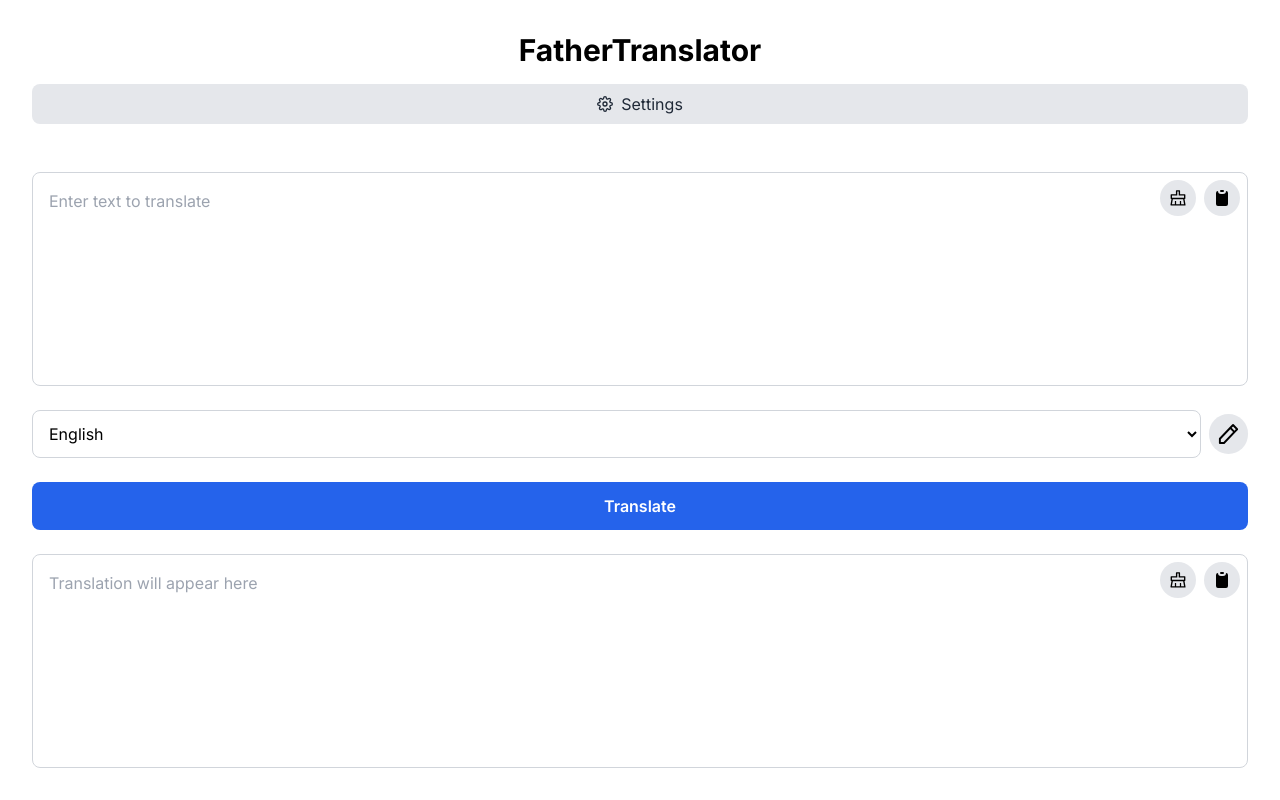
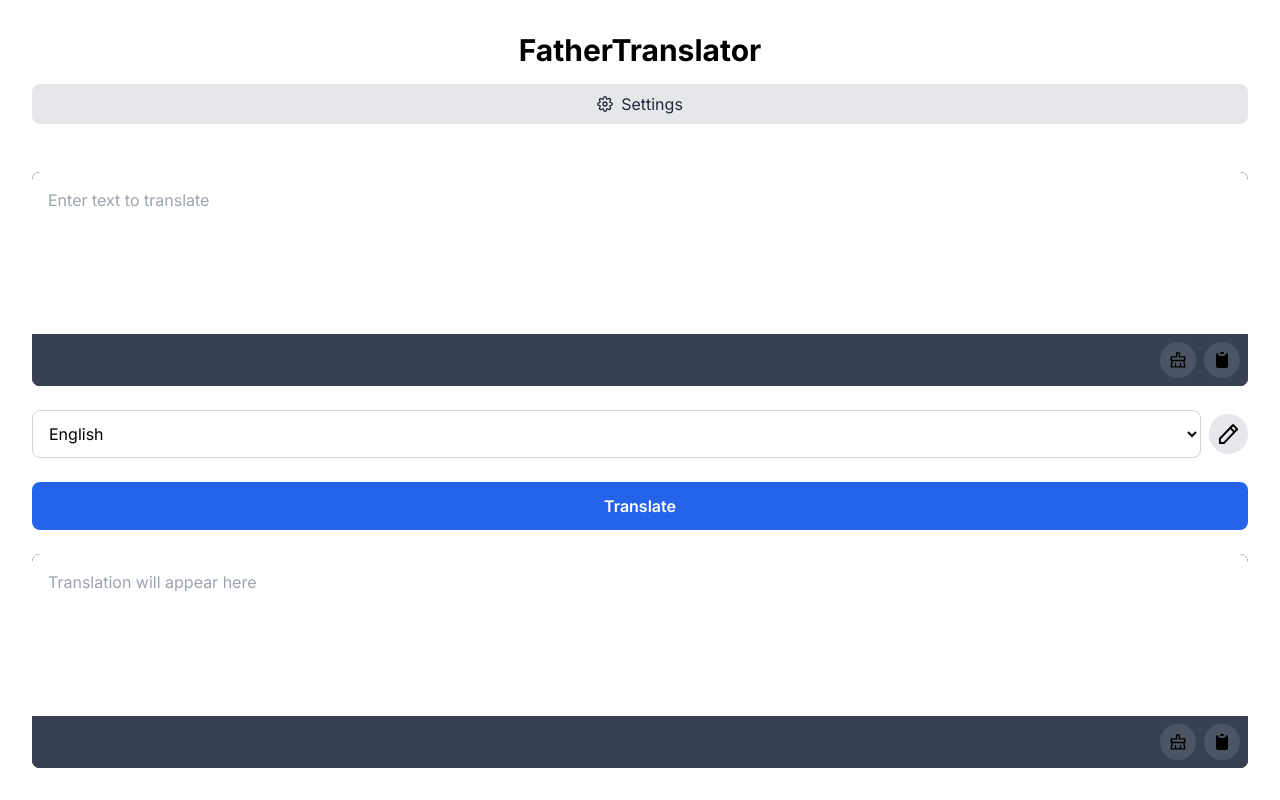
Before and after one commit to Oceanuo/OceanuoTranslate, a Next.js app: page / in a window 1280 px wide. Built offline with nearby package versions, Linux system fonts and the light colour scheme.

Commit message:
refactor(TextArea): improve styling and scroll behavior
Add useRef for scroll control, update icons, enhance UI with gradients and hover effects

```diff
--- a/app/components/TextArea.tsx
+++ b/app/components/TextArea.tsx
@@ -1,9 +1,9 @@
-import React, { useState, useEffect } from 'react';
+import React, { useState, useEffect, useRef } from 'react';
 import Image from 'next/image';
 import CopyIcon from '../../public/copy.svg';
-import CopiedIcon from '../../public/copied.svg';
+import CopiedIcon from '../../public/checkmark.svg';
 import ClearIcon from '../../public/clear.svg';
-import CleariedIcon from '../../public/clearied.svg';
+import CleariedIcon from '../../public/checkmark.svg';
 
 interface TextAreaProps {
   value: string;
@@ -25,6 +25,7 @@ const TextArea: React.FC<TextAreaProps> = ({
   readOnly = false
 }) => {
   const [cleared, setCleared] = useState(false);
+  const textAreaRef = useRef<HTMLTextAreaElement>(null);
 
   useEffect(() => {
     if (cleared) {
@@ -33,24 +34,32 @@ const TextArea: React.FC<TextAreaProps> = ({
     }
   }, [cleared]);
 
+  useEffect(() => {
+    if (textAreaRef.current) {
+      textAreaRef.current.scrollTop = 0;
+    }
+  }, [value]);
+
   const handleClear = () => {
     onClear();
     setCleared(true);
   };
 
   return (
-    <div className="relative flex-grow">
+    <div className="relative flex flex-col h-full rounded-lg overflow-hidden bg-gray-800">
         <textarea
+          ref={textAreaRef}
           value={value}
           onChange={(e) => onChange(e.target.value)}
           placeholder={placeholder}
-        className="input-text w-full h-full resize-none"
+          className="input-text w-full h-full resize-none bg-transparent border-none focus:outline-none focus:ring-0"
           readOnly={readOnly}
         />
-      <div className="absolute top-2 right-2 flex gap-2">
+      <div className="bg-gradient-to-t from-gray-700 to-transparent h-8 pointer-events-none"></div>
+      <div className="absolute bottom-0 left-0 right-0 bg-gray-700 p-2 flex justify-end gap-2">
         <button
           onClick={handleClear}
-          className="p-2 bg-gray-200 dark:bg-gray-700 rounded-full"
+          className="p-2 bg-gray-600 hover:bg-gray-500 rounded-full transition-colors duration-200"
           title="Clear text"
         >
           <Image
@@ -62,7 +71,7 @@ const TextArea: React.FC<TextAreaProps> = ({
         </button>
         <button
           onClick={onCopy}
-          className="p-2 bg-gray-200 dark:bg-gray-700 rounded-full"
+          className="p-2 bg-gray-600 hover:bg-gray-500 rounded-full transition-colors duration-200"
           title="Copy text"
         >
           <Image
```
Also changed, not shown: public/checkmark.svg (renamed from public/clearied.svg), public/copied.svg (deleted). Lines whose indentation alone changed are shown as unchanged.
